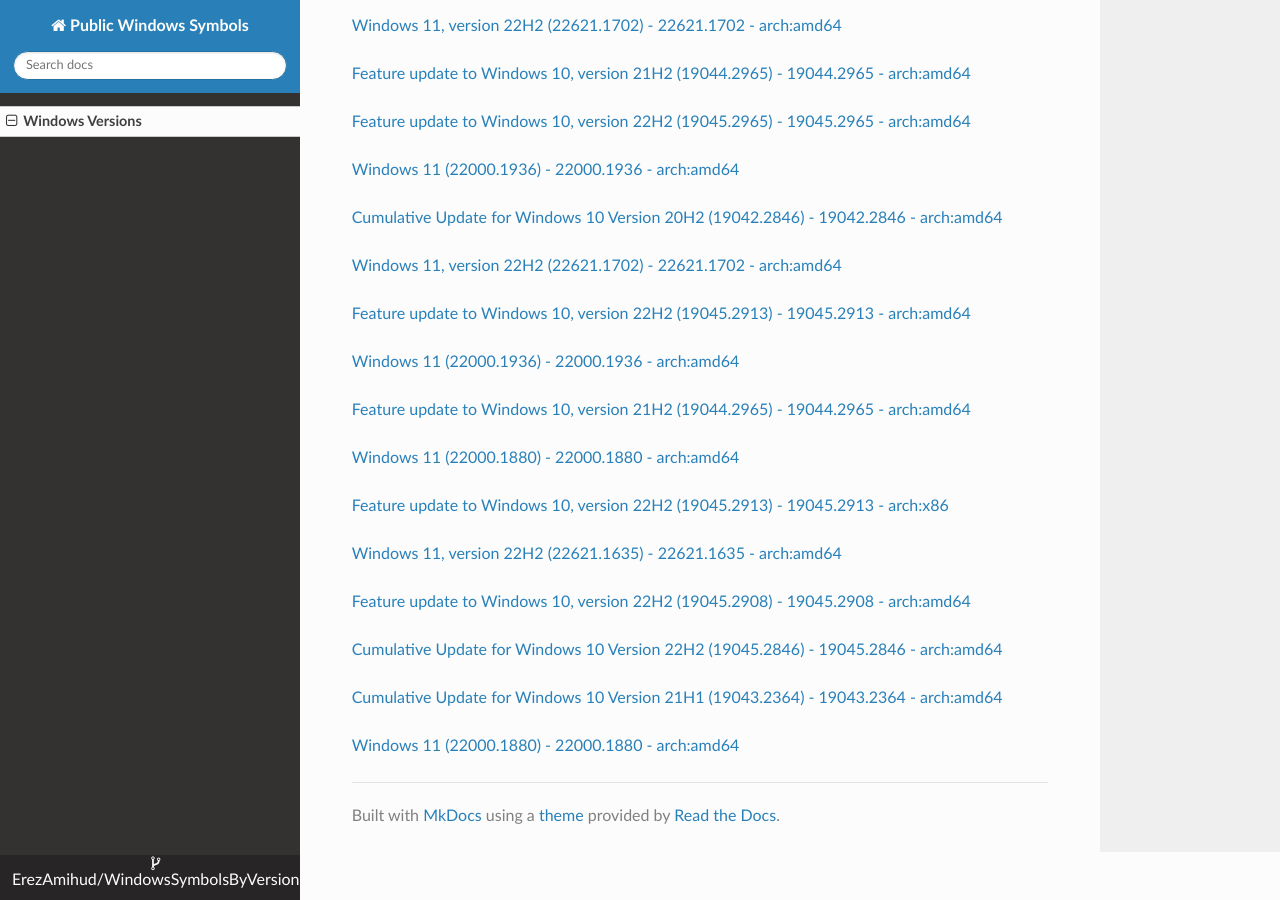
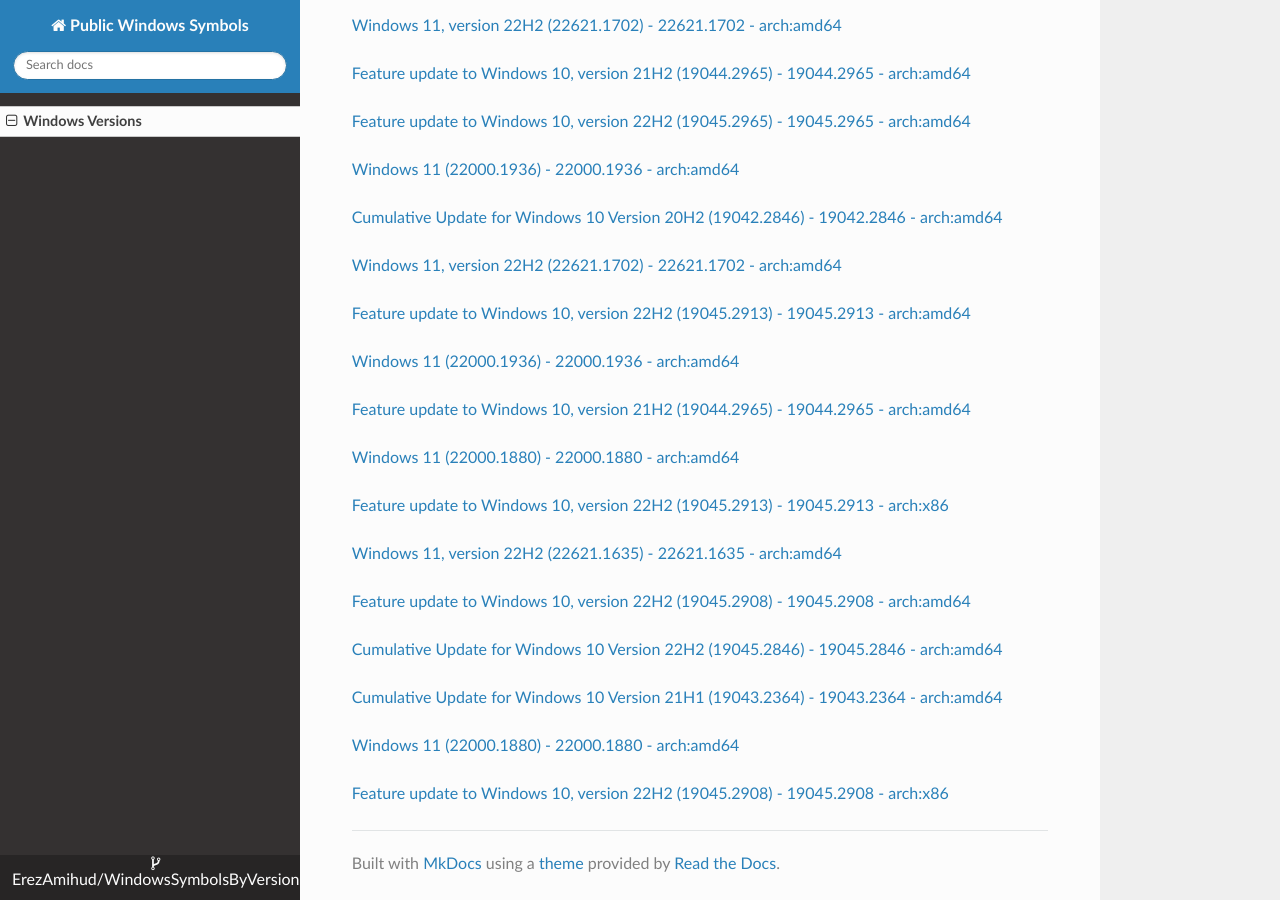
Before and after one commit to ErezAmihud/WindowsSymbolsByVersion, an MkDocs documentation site: the page built from docs/index.md, in a window 1280 px wide and 900 px high, scrolled down 32525 px. Built offline with MkDocs 1.6.1, drawn with Linux system fonts in a browser that asks for light colours; nearby versions of some CDN libraries.

Commit message:
Automated commit, add manifest for becd7fa2-6626-4f77-8fca-721ce2b07ffa

```diff
--- a/docs/index.md
+++ b/docs/index.md
@@ -1876,3 +1876,6 @@
 
 
 [Windows 11 (22000.1880) - 22000.1880 - arch:amd64](https://github.com/ErezAmihud/WindowsSymbolsByVersion/blob/main/manifests/6501e74d-5a5e-40fb-8032-b49aa6d779f4.manifest)
+
+
+[Feature update to Windows 10, version 22H2 (19045.2908) - 19045.2908 - arch:x86](https://github.com/ErezAmihud/WindowsSymbolsByVersion/blob/main/manifests/becd7fa2-6626-4f77-8fca-721ce2b07ffa.manifest)
```
Also changed, not shown: process_builds.json (+1 -1 lines), 1 other file.
